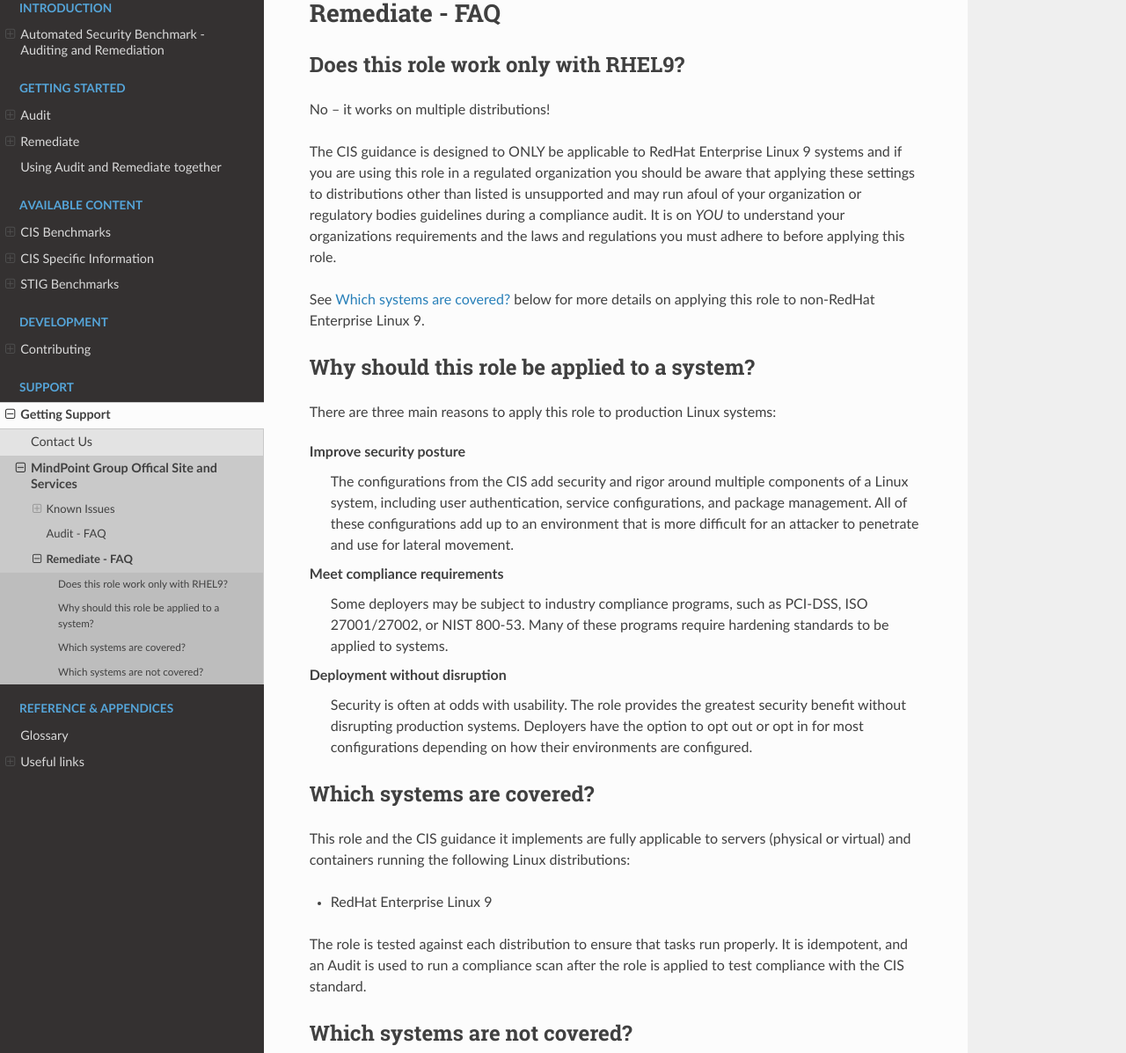
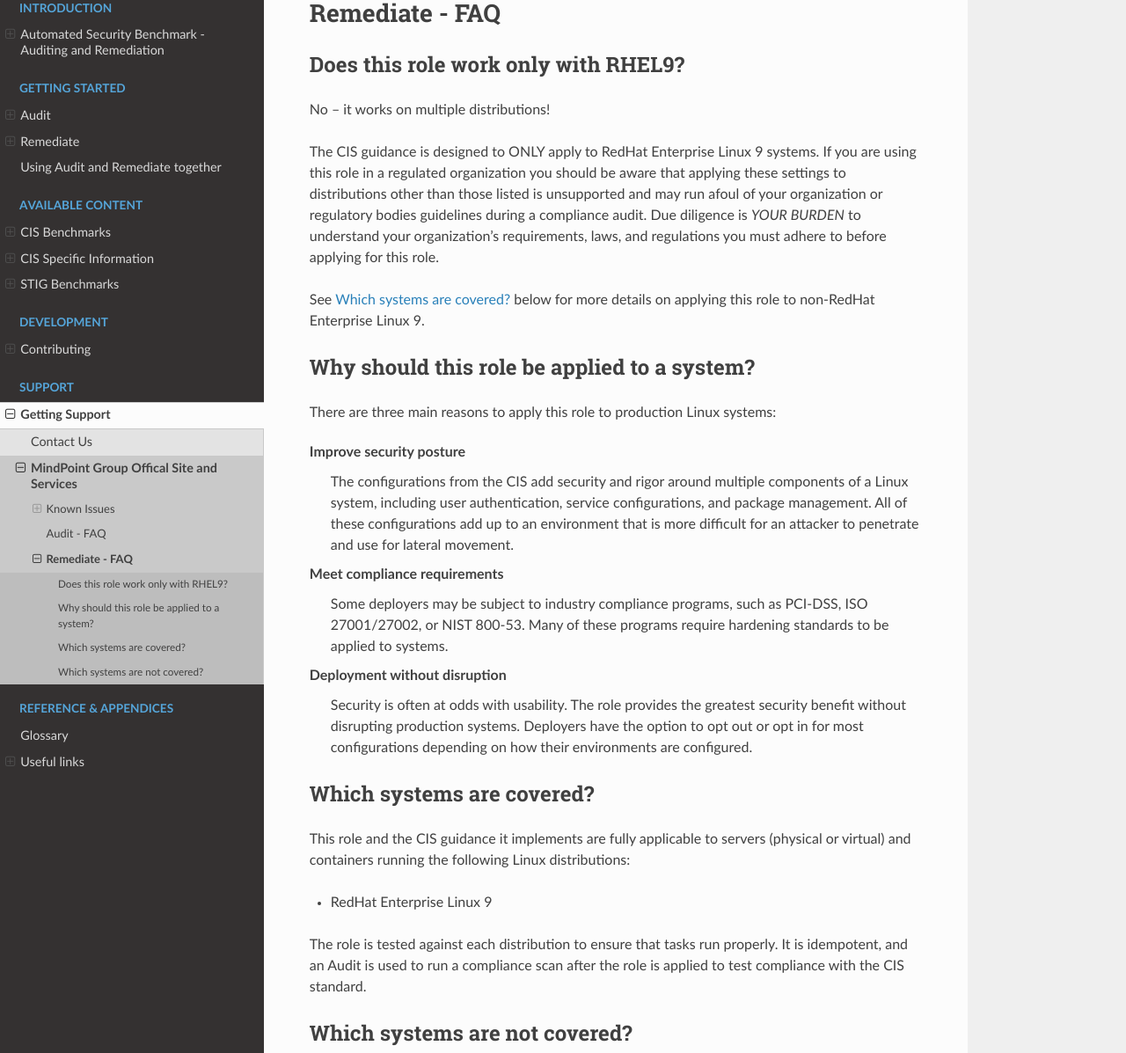
Before and after one commit to ansible-lockdown/MPG-AL-READTHEDOCS, a Sphinx documentation site: the page built from docs/source/remediate/rem-faq.rst, in a window 1280 px wide and 1400 px high, cut to the strip 203-1400 px from the top of the window. Shown: the whole strip at 88% size. Built offline with Sphinx 7.4.7 and the Read the Docs theme 2.0.0, drawn with Linux system fonts in a browser that asks for light colours; pages that are not in the unit, such as notebooks, are missing from menus; some of the changed text lies outside the part shown.

Commit message:
Typo Fixes and Proofread 1
Signed-off-by: Frederick Witty <frederickw@mindpointgroup.com>

```diff
--- a/docs/source/remediate/rem-faq.rst
+++ b/docs/source/remediate/rem-faq.rst
@@ -6,12 +6,12 @@ Does this role work only with |benchmark_os_short|?
 
 No -- it works on multiple distributions!
 
-The |benchmark_name| guidance is designed to ONLY be applicable to |benchmark_os|
-systems and if you are using this role in a regulated organization you should be aware
-that applying these settings to distributions other than listed is unsupported
+The |benchmark_name| guidance is designed to ONLY apply to |benchmark_os|
+systems. If you are using this role in a regulated organization you should be aware
+that applying these settings to distributions other than those listed is unsupported
 and may run afoul of your organization or regulatory bodies guidelines during a compliance
-audit. It is on *YOU* to understand your organizations requirements and the laws and regulations
-you must adhere to before applying this role.
+audit. Due diligence is *YOUR BURDEN* to understand your organization's requirements, laws,
+and regulations you must adhere to before applying for this role.
 
 See :ref:`system_applicability_ref_label` below for more details on applying this role to non-|benchmark_os|.
 
```
Also changed, not shown: other parts of docs/source/remediate/rem-faq.rst (+2 -3 lines).
